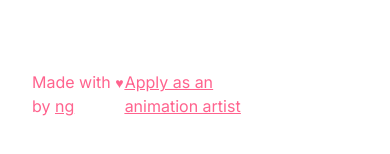
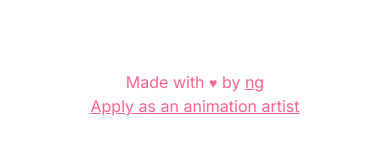
Before and after one commit to nikitattt/animatenouns, a Next.js app: page / in a window 390 px wide. Shown: the part 1792-1946 px from the top of the page. Built offline with nearby package versions, Linux system fonts and the light colour scheme; a web font is replaced by a local one; what @lilnouns/assets, @nouns/assets would draw is missing.

Commit message:
Better footer mobile UI

```diff
--- a/pages/index.tsx
+++ b/pages/index.tsx
@@ -29,7 +29,7 @@ const Home: NextPage<{ data: string }> = (props) => {
         </div>
       </main>
 
-      <footer className="flex flex-row justify-between mt-20 pb-6 px-8 text-pink">
+      <footer className="flex flex-col md:flex-row justify-between items-center mt-20 pb-6 px-8 text-pink">
         <div>
           Made with <span className="text-sm">♥</span> by{' '}
           <a
```
